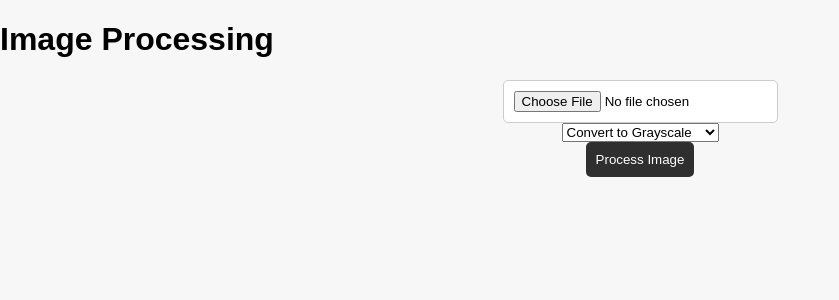
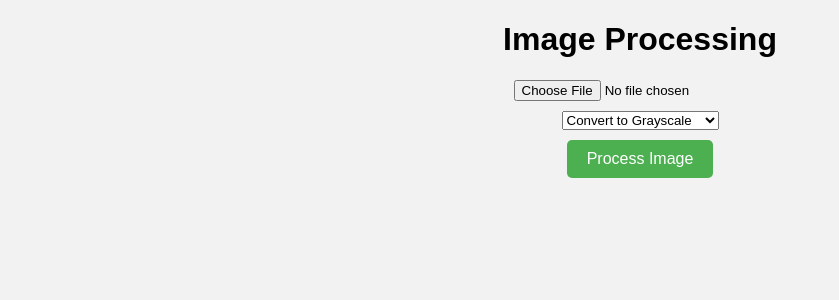
Before and after one commit to Amanpandey3008/Image-Converter, a Flask app: page / in a window 1280 px wide. Shown: the top 300 px of the page, without its empty margins (0-839 px from the left). Run offline with Flask 2, Linux system fonts and the light colour scheme.

Commit message:
Update style.css

```diff
--- a/static/style.css
+++ b/static/style.css
@@ -1,74 +1,59 @@
-/* Body */
 body {
+  background-color: #f2f2f2;
   font-family: Arial, sans-serif;
   margin: 0;
-	padding: 0;
-	background-color: #f7f7f7;
 }
 
-/* Header */
-header {
-	background-color: #2f2f2f;
-	color: #fff;
+.container {
+  max-width: 800px;
+  margin: 0 auto;
   padding: 20px;
+  background-color: #fff;
+  border-radius: 10px;
+  box-shadow: 0 0 10px rgba(0, 0, 0, 0.1);
+}
+
+h1 {
   text-align: center;
 }
 
-header h1 {
-	margin: 0;
-	font-size: 32px;
-}
-
-/* Main */
-main {
-	padding: 20px;
-	margin: 20px auto;
-	background-color: #fff;
-	box-shadow: 0 2px 5px rgba(0, 0, 0, 0.3);
-	max-width: 800px;
-}
-
-/* Form */
 form {
+  margin-top: 20px;
   display: flex;
   flex-direction: column;
   align-items: center;
 }
 
-label {
+input[type="file"] {
   margin-bottom: 10px;
 }
 
-input[type="file"] {
-	padding: 10px;
-	border: 1px solid #ccc;
-	border-radius: 5px;
-	background-color: #fff;
+select {
+  margin-bottom: 10px;
 }
 
 input[type="submit"] {
-	padding: 10px;
+  background-color: #4CAF50;
   border: none;
+  color: white;
+  padding: 10px 20px;
+  text-align: center;
+  text-decoration: none;
+  display: inline-block;
+  font-size: 16px;
   border-radius: 5px;
-	background-color: #2f2f2f;
-	color: #fff;
   cursor: pointer;
+  transition: background-color 0.3s ease-in-out;
 }
 
-/* Result */
-.result {
-	display: flex;
-	flex-direction: column;
-	align-items: center;
+input[type="submit"]:hover {
+  background-color: #3e8e41;
 }
 
-.result h2 {
-	margin-top: 0;
-	font-size: 28px;
+img {
+  display: block;
+  margin-top: 20px;
+  max-width: 100%;
+  border-radius: 5px;
+  box-shadow: 0 0 10px rgba(0, 0, 0, 0.1);
 }
-
-.result img {
-	max-width: 100%;
-	margin-top: 20px;
-	box-shadow: 0 2px 5px rgba(0, 0, 0, 0.3);
-}
```
Lines whose indentation alone changed are shown as unchanged.
